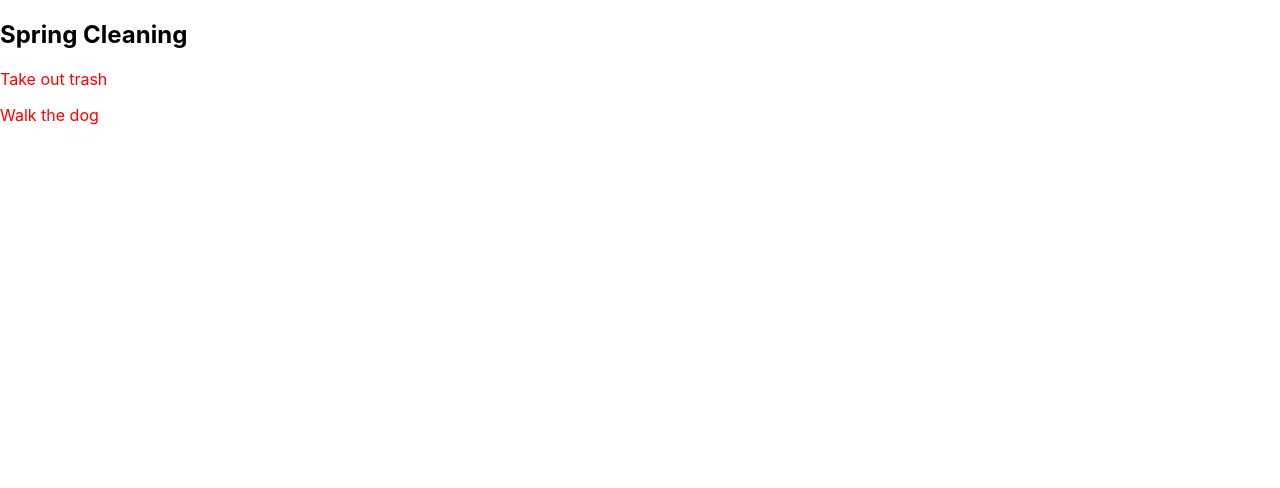
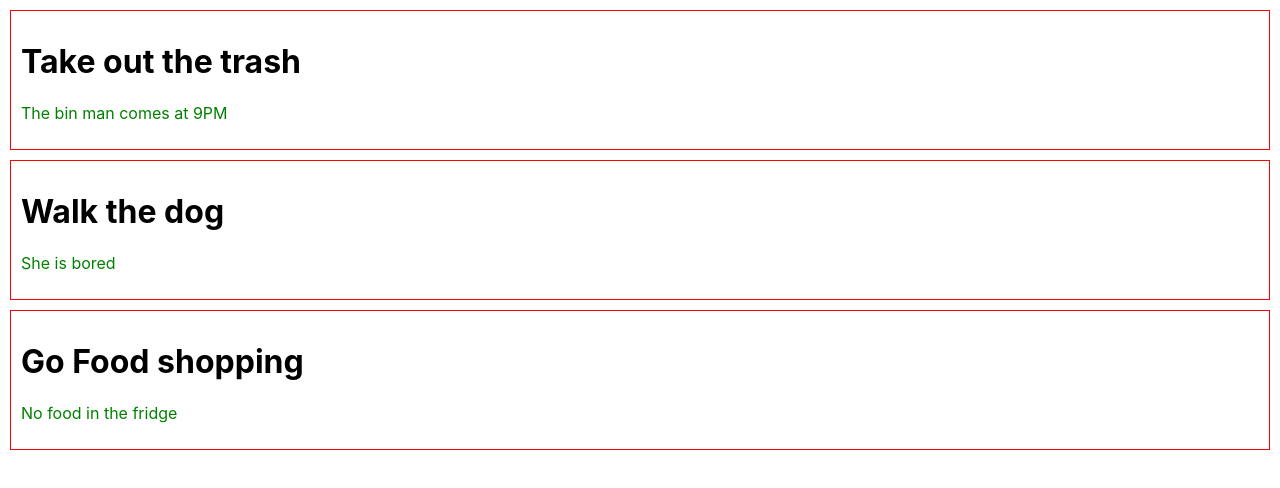
Before and after one commit to michaeldilulo/Todo-App, a React (Create React App) app: page / in a window 1280 px wide. Shown: the top 488 px of the page. Built offline with nearby package versions, Linux system fonts and the light colour scheme.

Commit message:
Todos rendered on page with props

```diff
--- a/src/App.js
+++ b/src/App.js
@@ -1,10 +1,12 @@
-import Todo from "./Todo"
+import Todo from './Todo';
 import './App.css';
 
 function App() {
   return (
-    <div className="App">
-      <Todo title="Spring Cleaning" item1="Take out trash" item2="Walk the dog" />
+    <div className="app">
+      <Todo title="Take out the trash" description="The bin man comes at 9PM" />
+      <Todo title="Walk the dog" description="She is bored" />
+      <Todo title="Go Food shopping" description="No food in the fridge" />
     </div>
   );
 }
--- a/src/Todo.css
+++ b/src/Todo.css
@@ -1,3 +1,9 @@
 p {
-    color: red;
+    color: green;
 }
+
+.todo {
+    border: 1px solid red;
+    padding: 10px;
+    margin: 10px;
+}
--- a/src/Todo.js
+++ b/src/Todo.js
@@ -1,14 +1,13 @@
-import React from 'react';
+import React from 'react'
 import "./Todo.css"
 
 const Todo = (props) => {
     return (
-        <div className="Todo">
-            <h2>{props.title}</h2>
-            <p>{props.item1}</p>
-            <p>{props.item2}</p>
+        <div className="todo">
+            <h1>{props.title}</h1>
+            <p>{props.description}</p>
         </div>
     )
 }
 
-export default Todo;
+export default Todo
```
